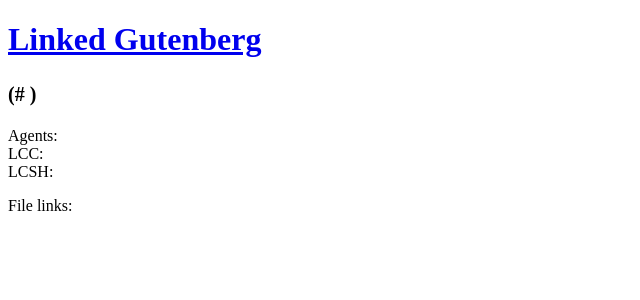
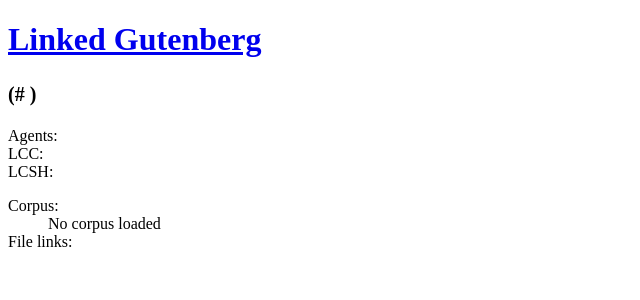
Before and after one commit to szweibel/linked-gutenberg, a Flask app: template templates/show_work.html in a window 1280 px wide. Shown: the top 300 px of the page, without its empty margins (0-640 px from the left). Run offline with Flask 2, Linux system fonts and the light colour scheme; the template is opened without the code that fills it, so the values that code supplies are empty.

Commit message:
Added view point for corpus

```diff
--- a/gute.py
+++ b/gute.py
@@ -45,10 +45,11 @@
             backref=db.backref('works', lazy='dynamic'))
     texts = db.relationship('Text',backref='work',lazy='dynamic')
     corpus = db.Column(db.Text(length=4294967295))
+    def corp(self):
+        return self.corpus[:200]
 
     def __repr__(self):
         return '<%r: %r>' % (self.call_number, self.title)
-
 
 class Agent(db.Model):
     id = db.Column(db.Integer, primary_key=True)
@@ -82,13 +83,13 @@
     def __repr__(self):
         return '<LCSH %r>' % self.subject_heading
 
-
 class Token(db.Model):
     id = db.Column(db.Integer, primary_key=True, autoincrement=True)
     toke = db.Column(db.String(80))
 
     def __repr__(self):
         return '<Library %r>' % self.toke
+
 
 # create API locations
 manager.create_api(Agent, methods=['GET'])
@@ -151,6 +152,11 @@
         works = Work.query.filter(Work.title.like('%'+title+'%')).order_by(Work.title).paginate(page,50)
     return render_template('works.html',works=works,title=title) if works.total > 0 else render_template('404.html'),404
 
+@app.route('/corpus/<title>',methods=['POST','GET'])
+def show_corpus(title=''):
+    work = Work.query.filter(Work.title == title).first_or_404()
+    return render_template('show_corpus.html',work=work)
+
 @app.route('/LCSH/<subject_heading>',methods=['GET','POST'])
 def show_LCSH(subject_heading):
     lcsh = LCSH.query.filter(LCSH.subject_heading.like('%'+subject_heading+'%')).first_or_404()
--- a/templates/show_work.html
+++ b/templates/show_work.html
@@ -35,8 +35,18 @@
                  </a>
             </li>
         {% endfor %}
-    </ul>
+        </ul>
       </dd>
+      <dt>
+      Corpus:
+      </dt>
+      <dd>
+        {% if work.corpus %}
+        <a href='{{ url_for("show_corpus",title=work.title) }}'>Here</a>
+        {% else %}
+        No corpus loaded
+        {% endif %}
+      </dt>
       <dt>
         File links:
       </dt>
```
